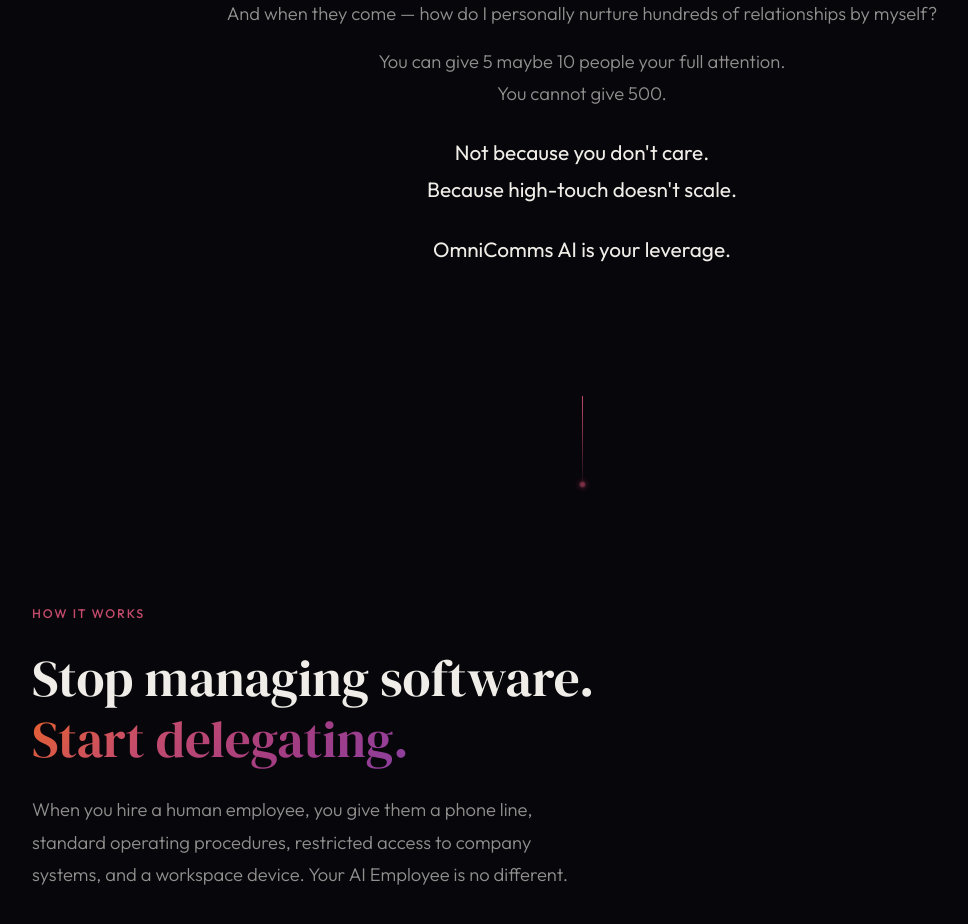
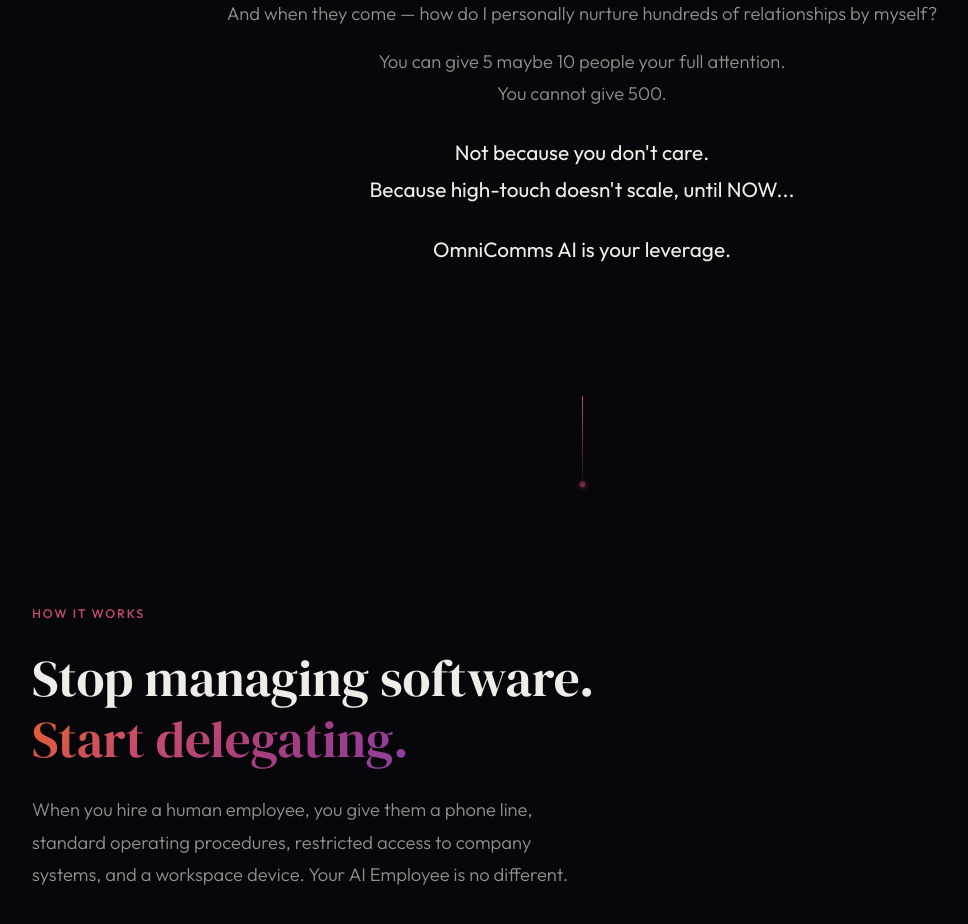
Before and after one commit to OmniCommsAI/omnicommsai-landingpg, a React (Vite) app: page / in a window 1280 px wide. Shown: the part 1640-2564 px from the top of the page, without its empty margins (58-1026 px from the left). Built offline with nearby package versions, Linux system fonts and the light colour scheme.

Commit message:
Update tagline: high-touch doesn't scale, until NOW...

```diff
--- a/src/App.tsx
+++ b/src/App.tsx
@@ -158,7 +158,7 @@
           </p>
           <p className="section-body section-body-accent">
             Not because you don't care.<br />
-            Because high-touch doesn't scale.
+            Because high-touch doesn't scale, until NOW...
           </p>
           <p className="section-body section-body-accent">
             OmniComms AI is your leverage.
```
